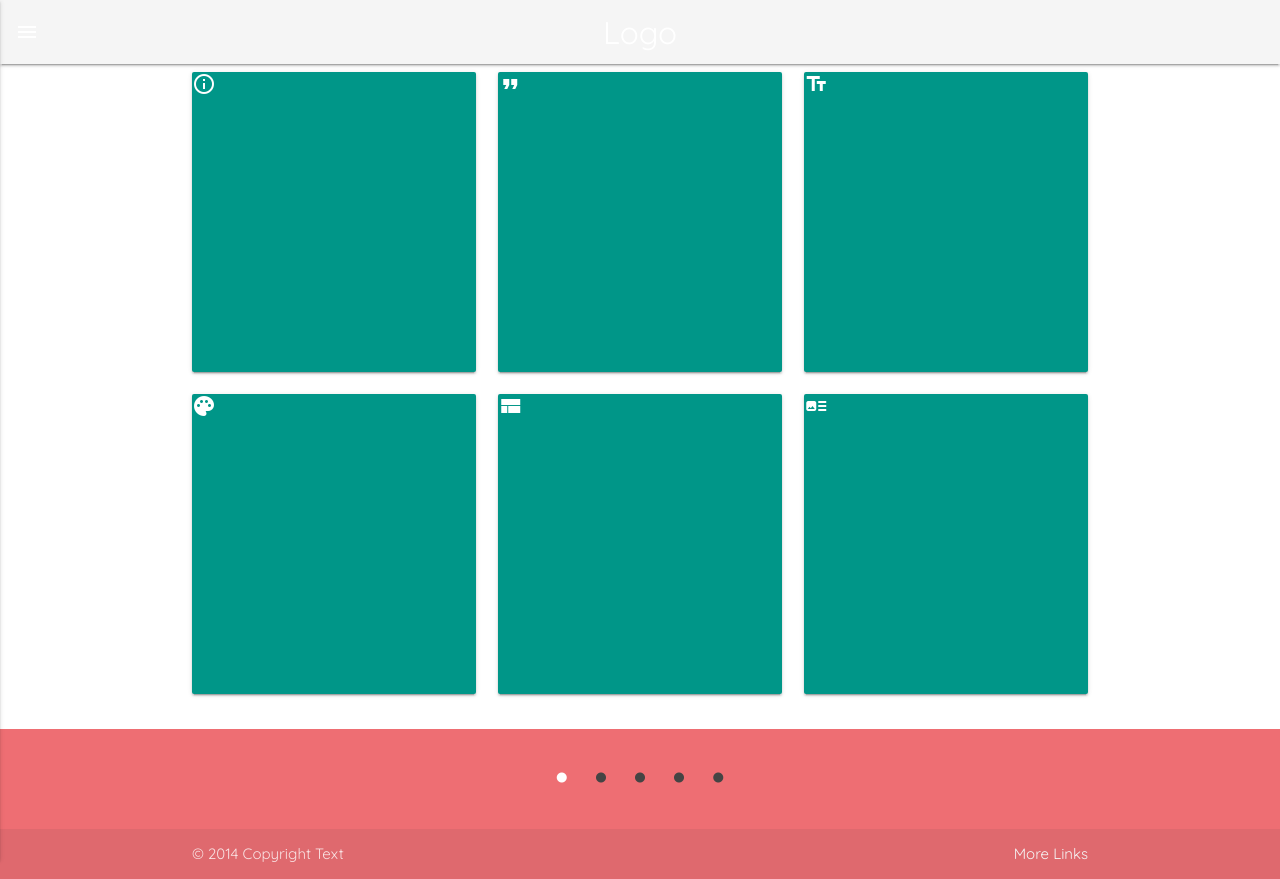
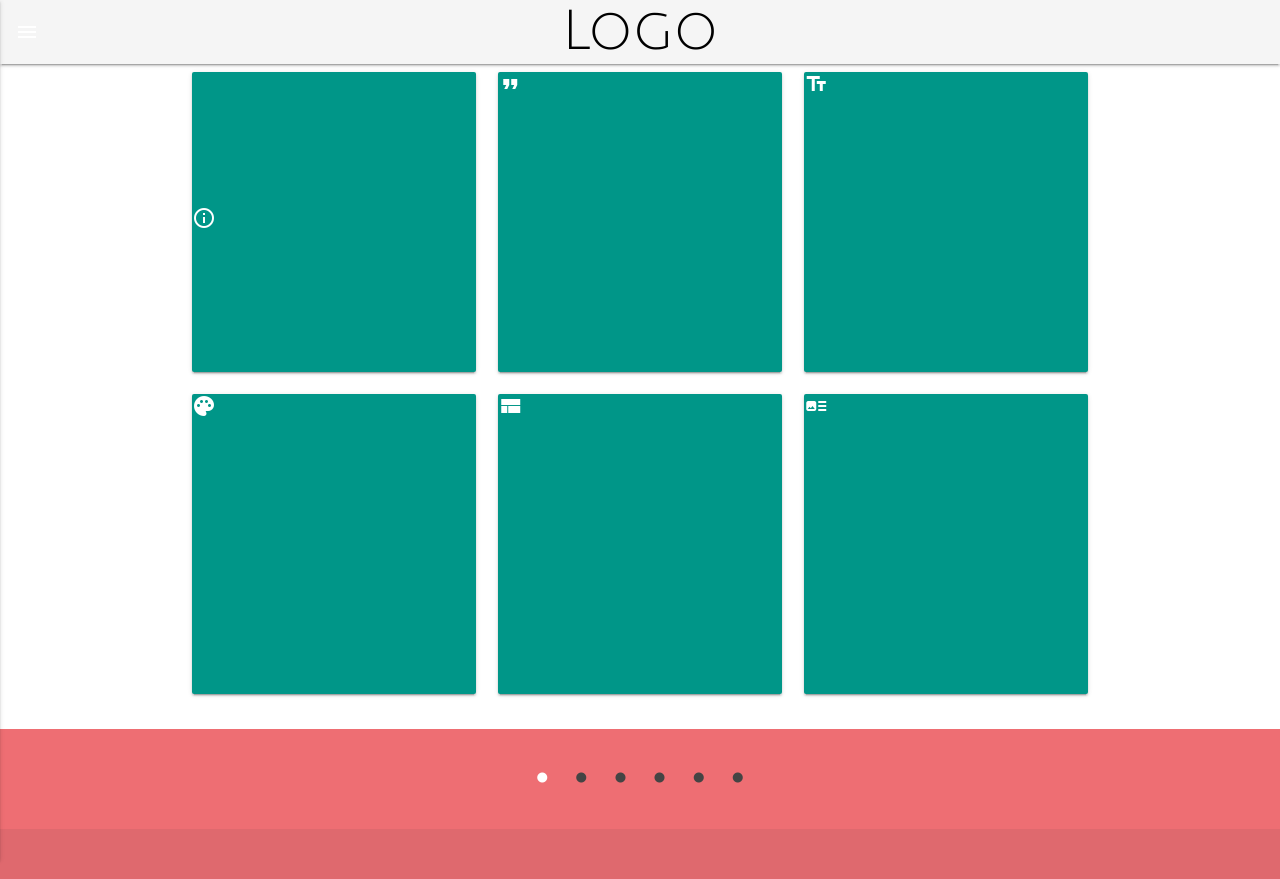
Before and after one commit to oliviaridgley/Q1-Project-Olivia-Ridgley, a plain HTML site: page index.html in a window 1280 px wide. Drawn offline with nearby package versions, Linux system fonts and the light colour scheme; a web font is replaced by a local one.

Commit message:
Basic Framework of Index Complete and Added to About,..

```diff
--- a/css/style.css
+++ b/css/style.css
@@ -2,8 +2,14 @@
   background-color: #f5f5f5;
 }
 
-#pageOne, #pageTwo, #pageThree, #pageFour, #pageFive {
+#pageOne, #pageTwo, #pageThree, #pageFour, #pageFive, #pageSix{
   font-size: 1rem;
+}
+
+#logo-text{
+  font-family: 'Julius Sans One', sans-serif;
+  color : black;
+  font-size: 55px;
 }
 
 body {
--- a/index.html
+++ b/index.html
@@ -1,16 +1,18 @@
 <!DOCTYPE html>
 <html>
+
 <head>
     <meta charset="utf-8">
     <title>Q1_Olivia_Ridgley</title>
 <!--Import Google Icon Font-->
     <link href="http://fonts.googleapis.com/icon?family=Material+Icons" rel="stylesheet">
-    <link href="https://fonts.googleapis.com/css?family=Montserrat+Subrayada|Quicksand|Roboto" rel="stylesheet">
+    <link href="https://fonts.googleapis.com/css?family=Montserrat+Subrayada|Quicksand|Roboto|Julius+Sans+One" rel="stylesheet">
 <!-- Compiled and minified CSS -->
     <link rel="stylesheet" href="https://cdnjs.cloudflare.com/ajax/libs/materialize/0.97.8/css/materialize.min.css">
 <!-- css link -->
     <link rel="stylesheet" href="css/style.css">
 </head>
+
 <body>
 <!-- Nav Bar -->
     <ul id="dropdown1" class="dropdown-content">
@@ -22,8 +24,8 @@
         <li><a href="styleSheet.html">Style</a></li>
     </ul>
     <nav>
-   <div id = "nav-wrapper" class="nav-wrapper">
-     <a href="#!" class="brand-logo center">Logo</a>
+        <div id="nav-wrapper" class="nav-wrapper">
+            <a href="index.html" id="logo-text" class="brand-logo center">Logo</a>
             <a href="#" data-activates="mobile-demo" class="button-collapse"><i class="material-icons">menu</i></a>
             <ul class="left hide-on-med-and-down">
                 <li><a class="dropdown-button" href="#!" data-activates="dropdown1"><i class="material-icons">menu</i></a>
@@ -39,13 +41,13 @@
             </ul>
         </div>
     </nav>
- <div class = "container">
+    <div class="container">
         <div class="row">
 
 <!-- Card One -->
             <div class="col s6 m4 l4">
-        <div class="card small teal">
-          <span class="white-text"><i class="material-icons">info_outline</i>
+                <div class="valign-wrapper card small teal">
+                    <span class="valign white-text"><i class=" material-icons">info_outline</i>
           </span>
                 </div>
             </div>
@@ -93,28 +95,30 @@
             <div class="row">
                 <div class="col s3">
                 </div>
+<!-- Pagination -->
                 <div class="col s6">
                     <ul class="pagination center-align">
 
-              <li class="active"><a href="#!"><i class="material-icons" id = "pageOne">fiber_manual_record</i></a></li>
+                        <li class="active"><a href="about.html"><i class="material-icons" id = "pageOne">fiber_manual_record</i></a></li>
 
-              <li class="waves-effect"><a href="#!"><i class="material-icons" id = "pageTwo">fiber_manual_record</i></a></li>
+                        <li class="waves-effect"><a href="words.html"><i class="material-icons" id = "pageTwo">fiber_manual_record</i></a></li>
 
-              <li class="waves-effect"><a href="#!"><i class="material-icons" id = "pageThree">fiber_manual_record</i></a></li>
+                        <li class="waves-effect"><a href="typeface.html"><i class="material-icons" id = "pageThree">fiber_manual_record</i></a></li>
 
-              <li class="waves-effect"><a href="#!"><i class="material-icons" id = "pageFour">fiber_manual_record</i></a></li>
+                        <li class="waves-effect"><a href="palette.html"><i class="material-icons" id = "pageFour">fiber_manual_record</i></a></li>
 
-              <li class="waves-effect"><a href="#!"><i class="material-icons" id = "pageFive">fiber_manual_record</i></a></li>
+                        <li class="waves-effect"><a href="wireframe.html"><i class="material-icons" id = "pageFive">fiber_manual_record</i></a></li>
+
+                        <li class="waves-effect"><a href="styleSheet"><i class="material-icons" id = "pageSix">fiber_manual_record</i></a></li>
                     </ul>
                 </div>
+<!-- Lower Footer + Copyright -->
                 <div class="col s3">
                 </div>
             </div>
         </div>
         <div class="footer-copyright">
             <div class="container">
-        © 2014 Copyright Text
-        <a class="grey-text text-lighten-4 right" href="#!">More Links</a>
             </div>
         </div>
     </footer>
@@ -125,7 +129,7 @@
 <!-- Compiled and minified JavaScript -->
     <script src="https://cdnjs.cloudflare.com/ajax/libs/materialize/0.97.8/js/materialize.min.js"></script>
 <!-- javascript link -->
-    <script type="text/javascript" src = "js/script.js"></script>
+    <script type="text/javascript" src="js/script.js"></script>
 
 </body>
 
```
Also changed, not shown: html/about.html (+66 -1 lines). Lines whose indentation alone changed are shown as unchanged.
